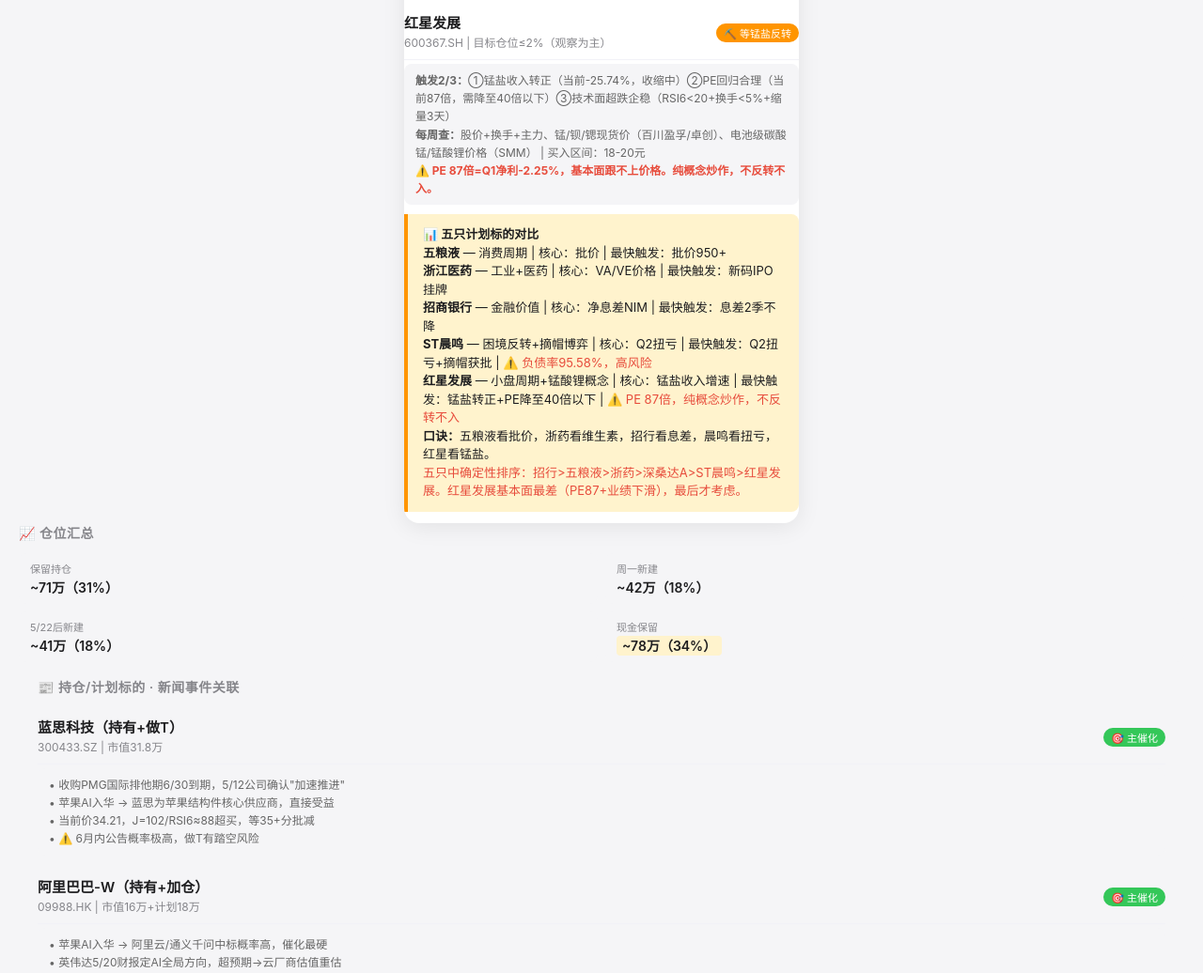
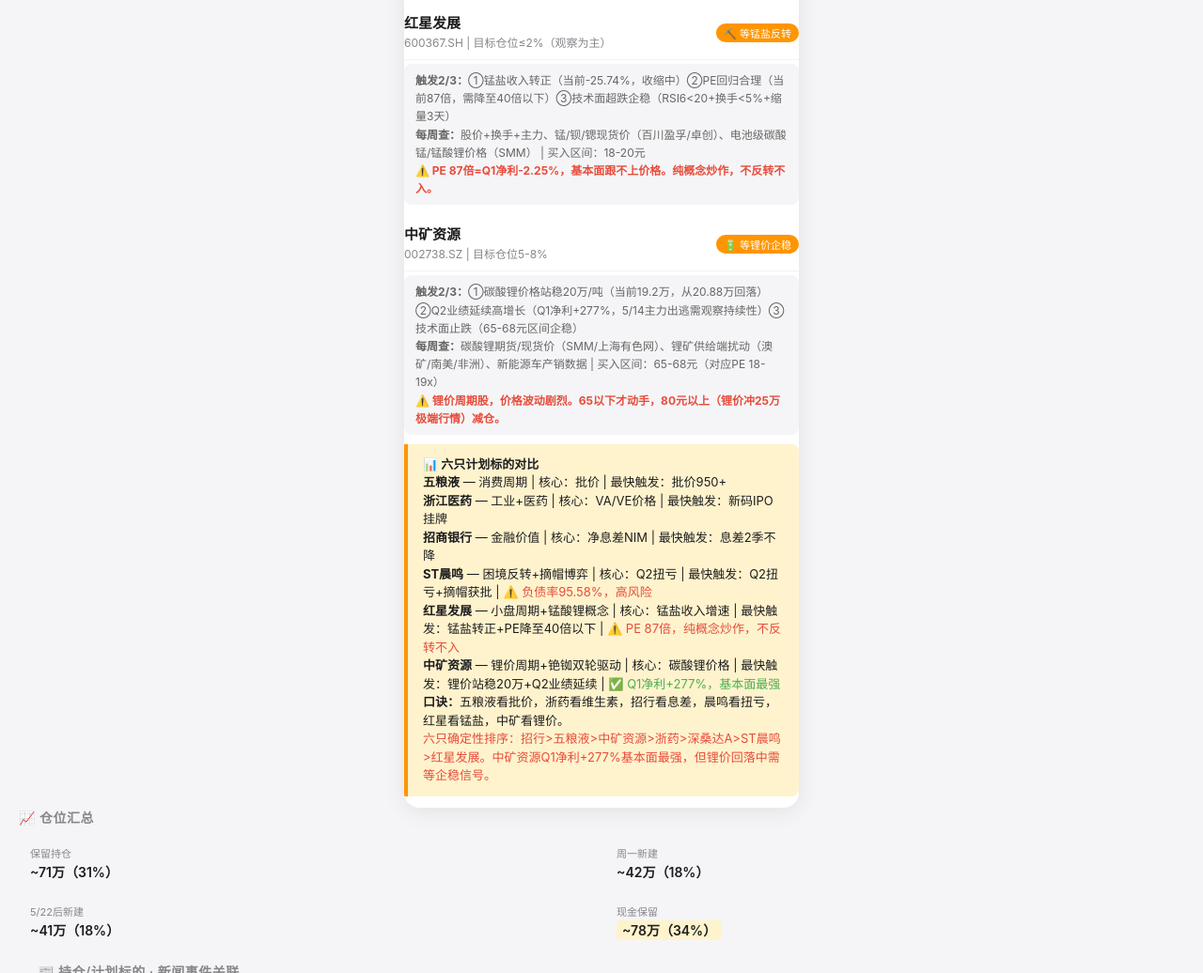
Before and after one commit to Marchersliu/stock-static, a plain HTML site: page 策略卡_5月18日_终终版.html in a window 1280 px wide. Shown: the part 2812-3848 px from the top of the page at 94% size. Drawn offline with Linux system fonts and the light colour scheme.

Commit message:
feat: 计划标的池新增中矿资源(002738) — 锂价周期+铯铷双轮驱动，Q1净利+277%，碳酸锂价19.2万等站稳20万+Q2业绩延续触发，65-68元买入5-8%，六只对比表+确定性排序更新

```diff
--- a/策略卡_5月18日_终终版.html
+++ b/策略卡_5月18日_终终版.html
@@ -417,16 +417,34 @@
                 <strong style="color:#e74c3c;">⚠️ PE 87倍=Q1净利-2.25%，基本面跟不上价格。纯概念炒作，不反转不入。</strong>
             </div>
 
+            <div class="stock-row" style="margin-top:10px">
+                <div class="stock-info">
+                    <div class="stock-name">中矿资源</div>
+                    <div class="stock-code">002738.SZ | 目标仓位5-8%</div>
+                </div>
+                <div class="stock-params">
+                    <span class="stock-tag tag-watch">🔋 等锂价企稳</span>
+                </div>
+            </div>
+            <div style="font-size:12px;color:#666;line-height:1.6;margin-top:4px;padding:8px 12px;background:#f5f5f7;border-radius:8px;">
+                <strong>触发2/3：</strong>①碳酸锂价格站稳20万/吨（当前19.2万，从20.88万回落）②Q2业绩延续高增长（Q1净利+277%，5/14主力出逃需观察持续性）③技术面止跌（65-68元区间企稳）
+                <br>
+                <strong>每周查：</strong>碳酸锂期货/现货价（SMM/上海有色网）、锂矿供给端扰动（澳矿/南美/非洲）、新能源车产销数据 | 买入区间：65-68元（对应PE 18-19x）
+                <br>
+                <strong style="color:#e74c3c;">⚠️ 锂价周期股，价格波动剧烈。65以下才动手，80元以上（锂价冲25万极端行情）减仓。</strong>
+            </div>
+
             <div class="alert-box" style="margin-top:10px">
                 <div class="alert-text">
-                    <strong>📊 五只计划标的对比</strong><br>
+                    <strong>📊 六只计划标的对比</strong><br>
                     <strong>五粮液</strong> — 消费周期 | 核心：批价 | 最快触发：批价950+<br>
                     <strong>浙江医药</strong> — 工业+医药 | 核心：VA/VE价格 | 最快触发：新码IPO挂牌<br>
                     <strong>招商银行</strong> — 金融价值 | 核心：净息差NIM | 最快触发：息差2季不降<br>
                     <strong>ST晨鸣</strong> — 困境反转+摘帽博弈 | 核心：Q2扭亏 | 最快触发：Q2扭亏+摘帽获批 | <span style="color:#e74c3c;">⚠️ 负债率95.58%，高风险</span><br>
                     <strong>红星发展</strong> — 小盘周期+锰酸锂概念 | 核心：锰盐收入增速 | 最快触发：锰盐转正+PE降至40倍以下 | <span style="color:#e74c3c;">⚠️ PE 87倍，纯概念炒作，不反转不入</span><br>
-                    <strong>口诀：</strong>五粮液看批价，浙药看维生素，招行看息差，晨鸣看扭亏，红星看锰盐。<br>
-                    <span style="color:#e74c3c;">五只中确定性排序：招行>五粮液>浙药>深桑达A>ST晨鸣>红星发展。红星发展基本面最差（PE87+业绩下滑），最后才考虑。</span>
+                    <strong>中矿资源</strong> — 锂价周期+铯铷双轮驱动 | 核心：碳酸锂价格 | 最快触发：锂价站稳20万+Q2业绩延续 | <span style="color:#4CAF50;">✅ Q1净利+277%，基本面最强</span><br>
+                    <strong>口诀：</strong>五粮液看批价，浙药看维生素，招行看息差，晨鸣看扭亏，红星看锰盐，中矿看锂价。<br>
+                    <span style="color:#e74c3c;">六只确定性排序：招行>五粮液>中矿资源>浙药>深桑达A>ST晨鸣>红星发展。中矿资源Q1净利+277%基本面最强，但锂价回落中需等企稳信号。</span>
                 </div>
             </div>
         </div>
```
